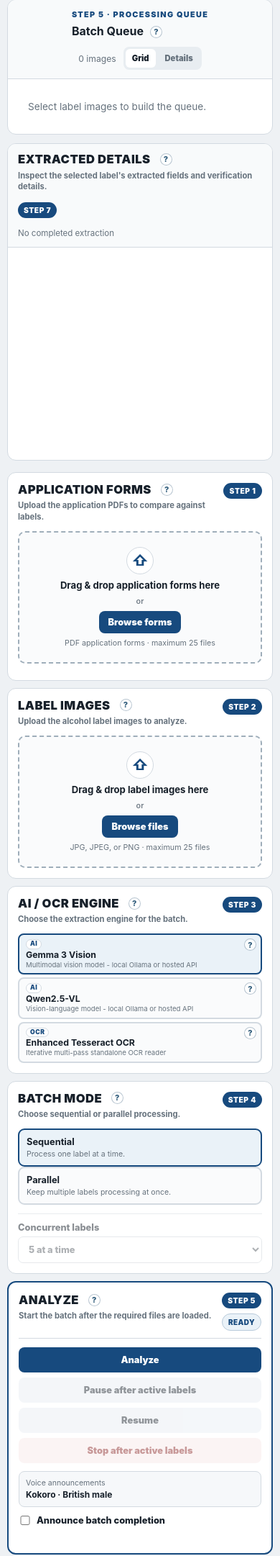
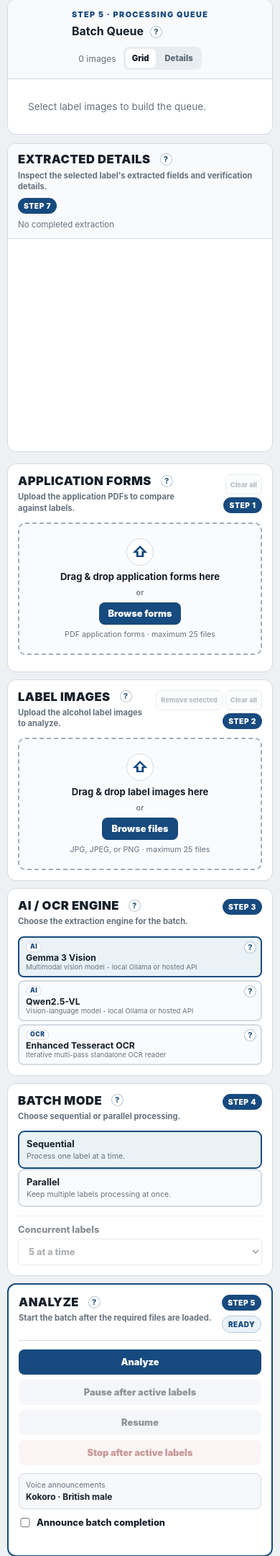
Before and after one commit to jrusUnity97/ttb-label-verifier, a FastAPI app: page / in a window 390 px wide. Shown: the part 1579-3741 px from the top of the page at 72% size. Run offline with FastAPI, Linux system fonts and the light colour scheme.

Commit message:
Add batch reset and delete controls

```diff
--- a/static/app.js
+++ b/static/app.js
@@ -85,11 +85,20 @@
     const applicationFileList =
         document.getElementById("application-file-list");
 
+    const clearApplicationsButton =
+        document.getElementById("clear-applications-button");
+
     const dropZone =
         document.getElementById("drop-zone");
 
     const browseFilesButton =
         document.getElementById("browse-files-button");
+
+    const removeSelectedImageButton =
+        document.getElementById("remove-selected-image-button");
+
+    const clearImagesButton =
+        document.getElementById("clear-images-button");
 
     const analyzeButton =
         document.getElementById("analyze-button");
@@ -707,6 +716,69 @@
 
         speakButton.disabled =
             completed === 0;
+    }
+
+
+    /*
+     * CLEAR BATCH RESULTS/COUNTERS WHEN INPUTS CHANGE.
+     *
+     * A completed result is only valid for the exact application/image pool
+     * used during that analysis. Removing inputs therefore clears result
+     * cards, counters, extraction details, and elapsed/progress state.
+     */
+    function resetAnalysisOutput() {
+
+        summary.passed = 0;
+        summary.failed = 0;
+        summary.review = 0;
+
+        updateSummary();
+
+        resultsList.innerHTML = "";
+        extractionDetails.innerHTML = "";
+
+        extractionSelectedFile.textContent =
+            "No completed extraction";
+
+        batchState.textContent = "IDLE";
+        batchElapsed.textContent = "0.0 sec";
+        progressFill.style.width = "0%";
+        activeCount.textContent = "0";
+        activeFiles.textContent = "—";
+        currentApplication.textContent = "—";
+
+        stopElapsedTimer();
+
+        batchStartedAt = null;
+        paused = false;
+        pauseRequested = false;
+        stopRequested = false;
+    }
+
+
+    /*
+     * INVALIDATE IMAGE RESULTS WITHOUT REMOVING THE IMAGES.
+     * USED WHEN THE APPLICATION POOL CHANGES.
+     */
+    function invalidateQueuedResults() {
+
+        queue.forEach(
+            item => {
+                item.payload = null;
+                item.resultStatus = null;
+                item.startedAt = null;
+
+                if (
+                    item.status === "complete"
+                    ||
+                    item.status === "error"
+                ) {
+                    item.status = "waiting";
+                }
+            }
+        );
+
+        resetAnalysisOutput();
     }
 
 
@@ -797,6 +869,21 @@
             "details-view",
             uploadView === "details"
         );
+
+        const selectedQueueIndex =
+            queue.findIndex(
+                item => item.selected
+            );
+
+        removeSelectedImageButton.disabled =
+            running
+            ||
+            selectedQueueIndex < 0;
+
+        clearImagesButton.disabled =
+            running
+            ||
+            queue.length === 0;
 
         if (queue.length === 0) {
             queueList.innerHTML =
@@ -1573,6 +1660,121 @@
     );
 
 
+    /*
+     * REMOVE ONE IMAGE FROM THE QUEUE AND RESET RESULTS FROM THE OLD BATCH.
+     */
+    function removeQueueItem(index) {
+
+        if (
+            running
+            ||
+            index < 0
+            ||
+            index >= queue.length
+        ) {
+            return;
+        }
+
+        const [removed] =
+            queue.splice(
+                index,
+                1
+            );
+
+        if (removed?.previewUrl) {
+            URL.revokeObjectURL(
+                removed.previewUrl
+            );
+        }
+
+        queue.forEach(
+            item => {
+                item.payload = null;
+                item.resultStatus = null;
+                item.status = "waiting";
+                item.startedAt = null;
+                item.selected = false;
+            }
+        );
+
+        if (queue.length > 0) {
+            const nextIndex =
+                Math.min(
+                    index,
+                    queue.length - 1
+                );
+
+            queue[nextIndex].selected = true;
+        }
+
+        resetAnalysisOutput();
+
+        renderQueue();
+        renderApplicationForms();
+        updateEta();
+
+        controlMessage.textContent =
+            "Selected label image removed. Existing batch results were cleared.";
+    }
+
+
+    removeSelectedImageButton.addEventListener(
+        "click",
+        event => {
+
+            event.stopPropagation();
+
+            const index =
+                queue.findIndex(
+                    item => item.selected
+                );
+
+            removeQueueItem(index);
+        }
+    );
+
+
+    // REMOVE EVERY LABEL IMAGE AND RESET THE IMAGE-SIDE BATCH STATE.
+    clearImagesButton.addEventListener(
+        "click",
+        event => {
+
+            event.stopPropagation();
+
+            if (
+                running
+                ||
+                queue.length === 0
+            ) {
+                return;
+            }
+
+            queue.forEach(
+                item => {
+                    if (item.previewUrl) {
+                        URL.revokeObjectURL(
+                            item.previewUrl
+                        );
+                    }
+                }
+            );
+
+            queue = [];
+
+            resetAnalysisOutput();
+
+            renderQueue();
+            renderApplicationForms();
+            updateEta();
+
+            fileInput.value = "";
+
+            controlMessage.textContent =
+                "All label images cleared. Add images for the next batch.";
+        }
+    );
+
+
     // ----------------------------------------------------------
     // APPLICATION FORMS + DRAG AND DROP
     // ----------------------------------------------------------
@@ -1605,6 +1807,11 @@
 
     // RENDER THE CURRENT APPLICATION-FORM LIST AND EXTRACTION/MATCHING STATE.
     function renderApplicationForms() {
+
+        clearApplicationsButton.disabled =
+            running
+            ||
+            applicationForms.length === 0;
 
         if (applicationForms.length === 0) {
             applicationFileList.innerHTML = "";
@@ -1760,28 +1967,17 @@
                             );
 
                             /*
-                                EXISTING ANALYSIS RESULTS USED THE PREVIOUS
-                                APPLICATION POOL. CLEAR THEM SO THE UI NEVER
-                                PRESENTS A STALE MATCH AFTER A PDF IS REMOVED.
+                                RESULTS USED THE PREVIOUS APPLICATION POOL,
+                                SO INVALIDATE THEM BEFORE THE NEXT BATCH.
                             */
-                            queue.forEach(
-                                item => {
-                                    item.payload = null;
-                                    item.resultStatus = null;
-
-                                    if (
-                                        item.status
-                                        ===
-                                        "complete"
-                                    ) {
-                                        item.status =
-                                            "waiting";
-                                    }
-                                }
-                            );
+                            invalidateQueuedResults();
 
                             renderApplicationForms();
                             renderQueue();
+                            updateEta();
+
+                            controlMessage.textContent =
+                                "Application removed. Existing analysis results were cleared.";
 
                         }
                     );
@@ -1789,6 +1985,37 @@
                 }
             );
     }
+
+
+    // REMOVE ALL APPLICATION FORMS AND CLEAR RESULTS THAT USED THEM.
+    clearApplicationsButton.addEventListener(
+        "click",
+        event => {
+
+            event.stopPropagation();
+
+            if (
+                running
+                ||
+                applicationForms.length === 0
+            ) {
+                return;
+            }
+
+            applicationForms = [];
+
+            invalidateQueuedResults();
+
+            renderApplicationForms();
+            renderQueue();
+            updateEta();
+
+            applicationFilesInput.value = "";
+
+            controlMessage.textContent =
+                "All application forms cleared. Add forms for the next batch.";
+        }
+    );
 
 
     // PARSE NEWLY DROPPED/SELECTED APPLICATION PDFS AND ADD VALID RECORDS TO THE BROWSER STATE.
@@ -2485,6 +2712,11 @@
         browseApplicationButton.disabled =
             disabled;
 
+        clearApplicationsButton.disabled =
+            disabled
+            ||
+            applicationForms.length === 0;
+
         applicationDropZone.classList.toggle(
             "disabled-control",
             disabled
@@ -2497,6 +2729,18 @@
 
         browseFilesButton.disabled =
             disabled;
+
+        removeSelectedImageButton.disabled =
+            disabled
+            ||
+            !queue.some(
+                item => item.selected
+            );
+
+        clearImagesButton.disabled =
+            disabled
+            ||
+            queue.length === 0;
 
         dropZone.classList.toggle(
             "disabled-control",
--- a/static/styles.css
+++ b/static/styles.css
@@ -2482,3 +2482,59 @@ button {
     .controls-all-grid .batch-panel       { order: 5; }
     .controls-all-grid .matching-panel    { order: 6; }
 }
+
+
+/* ============================================================ */
+/* BATCH RESET / CLEAR CONTROLS                                 */
+/* ============================================================ */
+
+.step-header-actions {
+    display: flex;
+    align-items: center;
+    justify-content: flex-end;
+    gap: 6px;
+    flex-wrap: wrap;
+}
+
+.mini-clear-button {
+    width: auto !important;
+    min-height: 28px;
+    margin: 0 !important;
+    padding: 5px 8px;
+    border: 1px solid #cfd7de;
+    border-radius: 6px;
+    color: #5b6670;
+    background: #f7f9fa;
+    font-size: .62rem;
+    font-weight: 800;
+    line-height: 1;
+    white-space: nowrap;
+}
+
+.mini-clear-button:hover:not(:disabled),
+.mini-clear-button:focus-visible:not(:disabled) {
+    color: #7c2c2c;
+    background: #fff1f1;
+    border-color: #e2b9b9;
+    outline: none;
+}
+
+.mini-clear-button:disabled {
+    opacity: .42;
+    cursor: not-allowed;
+}
+
+@media (max-width: 620px) {
+    .step-header {
+        gap: 8px;
+    }
+
+    .step-header-actions {
+        gap: 4px;
+    }
+
+    .mini-clear-button {
+        padding: 5px 6px;
+        font-size: .58rem;
+    }
+}
--- a/templates/index.html
+++ b/templates/index.html
@@ -326,7 +326,17 @@
                                             </span></h2>
                                             <p class="step-description">Upload the application PDFs to compare against labels.</p>
                                         </div>
-                                        <span class="step-badge">STEP 1</span>
+                                        <div class="step-header-actions">
+                                            <button
+                                                type="button"
+                                                id="clear-applications-button"
+                                                class="mini-clear-button"
+                                                disabled
+                                            >
+                                                Clear all
+                                            </button>
+                                            <span class="step-badge">STEP 1</span>
+                                        </div>
                                     </div>
 
                                     <div
@@ -483,7 +493,25 @@
                                             </span></h2>
                                             <p class="step-description">Upload the alcohol label images to analyze.</p>
                                         </div>
-                                        <span class="step-badge">STEP 2</span>
+                                        <div class="step-header-actions">
+                                            <button
+                                                type="button"
+                                                id="remove-selected-image-button"
+                                                class="mini-clear-button"
+                                                disabled
+                                            >
+                                                Remove selected
+                                            </button>
+                                            <button
+                                                type="button"
+                                                id="clear-images-button"
+                                                class="mini-clear-button"
+                                                disabled
+                                            >
+                                                Clear all
+                                            </button>
+                                            <span class="step-badge">STEP 2</span>
+                                        </div>
                                     </div>
 
                                     <div
```
Also changed, not shown: CODE_WALKTHROUGH.md (+12 -0 lines), REVISION_NOTES.md (+20 -0 lines), engines.py (+141 -45 lines), README.md.
